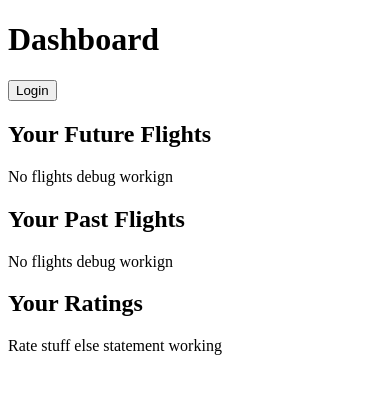
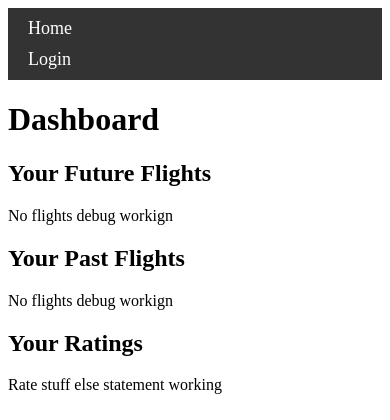
Before and after one commit to TanzHasan/AirplaneDatabaseFinal, a Flask app: page / in a window 390 px wide. Shown: the top 420 px of the page. Run offline with Flask 3, Linux system fonts and the light colour scheme.

Commit message:
fixed duplicate error in comments

```diff
--- a/app/app.py
+++ b/app/app.py
@@ -262,6 +262,32 @@ def rate_flight():
 
     try:
         with connection.cursor() as cursor:
+            query = customer_rated_check
+            cursor.execute(query,
+                (
+                    email,
+                    airline_name,
+                    identification,
+                    number,
+                    departure_date,
+                    departure_time,
+                ),)
+
+            rated = cursor.fetchone()
+
+            if rated:
+                query = customer_rated_delete
+                cursor.execute(query,
+                    (
+                        email,
+                        airline_name,
+                        identification,
+                        number,
+                        departure_date,
+                        departure_time,
+                    ),)
+                connection.commit()
+
             query = customer_rate
             cursor.execute(
                 query,
--- a/app/queries.py
+++ b/app/queries.py
@@ -45,6 +45,27 @@ WHERE
     email = %s
 """
 
+customer_rated_check = """
+SELECT COUNT(*)
+FROM Ratings
+WHERE email = %s
+    AND airline_name = %s
+    AND identification = %s
+    AND number = %s
+    AND departure_date = %s
+    AND departure_time = %s
+"""
+
+customer_rated_delete = """
+DELETE FROM Ratings
+WHERE email = %s
+    AND airline_name = %s
+    AND identification = %s
+    AND number = %s
+    AND departure_date = %s
+    AND departure_time = %s
+"""
+
 customer_name = """
 SELECT
     first_name, last_name
--- /dev/null
+++ b/app/static/style.css
@@ -0,0 +1,31 @@
+nav {
+    background-color: #333;
+    padding: 10px 0;
+  }
+
+  .container {
+    display: flex;
+    justify-content: space-between;
+    align-items: center;
+    max-width: 960px;
+    margin: 0 auto;
+    padding: 0 20px;
+  }
+
+  .navbar-left a,
+  .navbar-right a {
+    color: #fff;
+    text-decoration: none;
+    font-size: 18px;
+  }
+
+  @media (max-width: 600px) {
+    .container {
+      flex-direction: column;
+      align-items: flex-start;
+    }
+
+    .navbar-right {
+      margin-top: 10px;
+    }
+  }
--- a/app/templates/home.html
+++ b/app/templates/home.html
@@ -2,22 +2,14 @@
 <html>
 <head>
     <title>Home</title>
+    <link rel="stylesheet" href="/static/style.css">
 </head>
 <body>
+    {% include 'navbar.html' %}
     {% if error %}
         <p style="color: red;">{{ error }}</p>
     {% endif %}
     <h1>{{ first_name }} {{ last_name }} Dashboard</h1>
-
-    {% if login %}
-    <form action="/login_user" method="Get">
-        <input type="submit" value="Login">
-    </form>
-    {% else %}
-    <form action="/logout" method="POST">
-        <input type="submit" value="Logout">
-    </form>
-    {% endif %}
 
     <h2>Your Future Flights</h2>
     {% if future_flights %}
--- /dev/null
+++ b/app/templates/navbar.html
@@ -0,0 +1,15 @@
+<!-- navbar.html -->
+<nav>
+    <div class="container">
+      <div class="navbar-left">
+        <a href="/home">Home</a>
+      </div>
+      <div class="navbar-right">
+        {% if 'email' in session or 'username' in session %}
+          <a href="/logout">Logout</a>
+        {% else %}
+          <a href="/login_user">Login</a>
+        {% endif %}
+      </div>
+    </div>
+  </nav>
```
